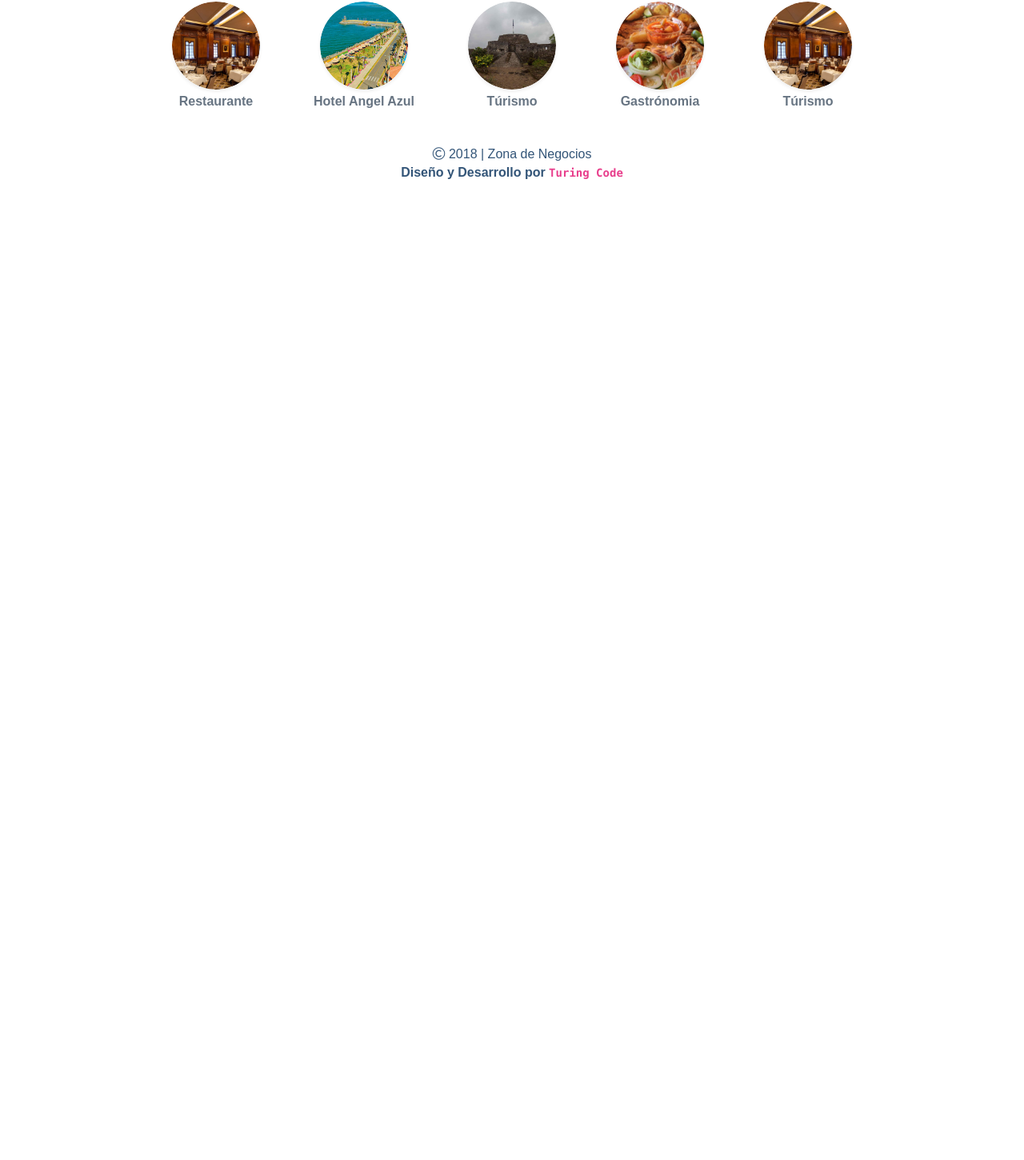
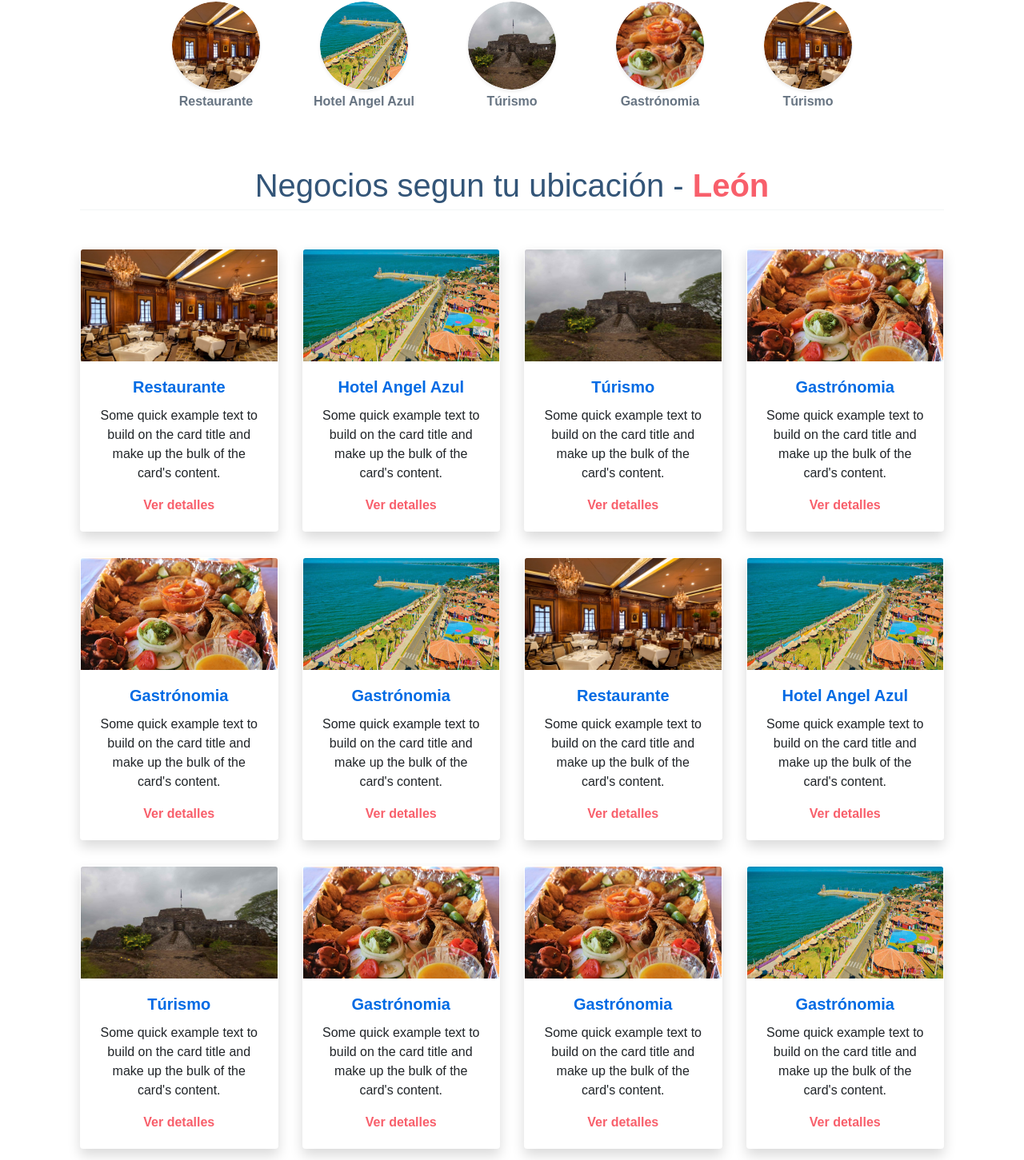
Before and after one commit to hackathon-nic-2018/TuringCodeB, a React (Create React App) app: page /business in a window 1280 px wide. Shown: the part 344-1795 px from the top of the page at 80% size. Before the commit the page ends 800 px from the top, so only its background shows below. Built offline with nearby package versions, Linux system fonts and the light colour scheme; no server answers; a web font is replaced by a local one.

Commit message:
Add Business Location

```diff
--- a/package.json
+++ b/package.json
@@ -27,6 +27,8 @@
     "react-router": "^4.3.1",
     "react-router-dom": "^4.3.1",
     "react-scripts": "2.1.1",
+    "react-scroll-parallax": "^1.3.5",
+    "react-springy-parallax": "^1.3.0",
     "redux": "^4.0.1",
     "redux-devtools": "^3.4.2",
     "redux-logger": "^3.0.6",
--- /dev/null
+++ b/public/v1/business/business_location.json
@@ -0,0 +1,5 @@
+[
+  {
+
+  }
+]
--- a/src/components/container/business/BusinessContainer.js
+++ b/src/components/container/business/BusinessContainer.js
@@ -1,7 +1,7 @@
 import React, { Component } from 'react'
-import Header from '../../ui/header/Header'
 import SerachBar from '../../ui/searchbar/SerachBar'
 import TopBusiness from '../../ui/business/TopBusiness'
+import BusinessLocation from '../../ui/business/BusinessLocation'
 
 export default class BusinessContainer extends Component {
   render () {
@@ -14,6 +14,8 @@ export default class BusinessContainer extends Component {
         <div className={'container turing--container-content'}>
           <div className={'container'}>
             <TopBusiness/>
+            {/* Business Location*/}
+            <BusinessLocation/>
           </div>
         </div>
 
--- /dev/null
+++ b/src/components/ui/business/BusinessLocation.js
@@ -0,0 +1,234 @@
+import React, { Component } from 'react'
+
+export default class BusinessLocation extends Component {
+
+  render () {
+    return (
+      <span>
+        <h1 className="turing-marine turing--business-location justify-content-center turing--mt">
+          Negocios segun tu ubicaci&oacute;n - <span className="font-weight-bold turing-pink">Le&oacute;n</span>
+        </h1>
+        <div className={'row'}>
+
+          <div className={'col-md-3 turing-mtop'}>
+            <div className="card shadow">
+              <img className="card-img-top" src="/assets/media/img/business/1.jpg" alt="Card image cap"/>
+              <div className="card-body text-center">
+                <h5 className="card-title font-weight-bold turing-blue">
+                  Restaurante
+                </h5>
+
+                <p className="card-text">
+                  Some quick example text to build on the card title and make up the bulk
+                  of the card's content.
+                </p>
+
+                <a href="#" className="card-link turing--card-link">Ver detalles</a>
+              </div>
+            </div>
+          </div>
+
+          <div className={'col-md-3 turing-mtop'}>
+            <div className="card shadow">
+              <img className="card-img-top" src="/assets/media/img/business/2.jpg" alt="Card image cap"/>
+              <div className="card-body text-center">
+                <h5 className="card-title font-weight-bold turing-blue">
+                  Hotel Angel Azul
+                </h5>
+
+                <p className="card-text text-center">
+                  Some quick example text to build on the card title and make up the bulk
+                  of the card's content.
+                </p>
+
+                <a href="#" className="card-link turing--card-link">Ver detalles</a>
+              </div>
+            </div>
+          </div>
+
+          <div className={'col-md-3 turing-mtop'}>
+            <div className="card shadow">
+              <img className="card-img-top" src="/assets/media/img/business/3.jpeg" alt="Card image cap"/>
+              <div className="card-body text-center">
+                <h5 className="card-title font-weight-bold turing-blue">
+                  T&uacute;rismo
+                </h5>
+
+                <p className="card-text">
+                  Some quick example text to build on the card title and make up the bulk
+                  of the card's content.
+                </p>
+
+                <a href="#" className="card-link turing--card-link">Ver detalles</a>
+              </div>
+            </div>
+          </div>
+
+          <div className={'col-md-3 turing-mtop'}>
+            <div className="card shadow">
+              <img className="card-img-top" src="/assets/media/img/business/4.jpg" alt="Card image cap"/>
+              <div className="card-body text-center">
+                <h5 className="card-title font-weight-bold turing-blue">
+                  Gastr&oacute;nomia
+                </h5>
+
+                <p className="card-text">
+                  Some quick example text to build on the card title and make up the bulk
+                  of the card's content.
+                </p>
+
+                <a href="#" className="card-link turing--card-link">Ver detalles</a>
+              </div>
+            </div>
+          </div>
+
+          <div className={'col-md-3 turing-mtop'}>
+            <div className="card shadow">
+              <img className="card-img-top" src="/assets/media/img/business/4.jpg" alt="Card image cap"/>
+              <div className="card-body text-center">
+                <h5 className="card-title font-weight-bold turing-blue">
+                  Gastr&oacute;nomia
+                </h5>
+
+                <p className="card-text">
+                  Some quick example text to build on the card title and make up the bulk
+                  of the card's content.
+                </p>
+
+                <a href="#" className="card-link turing--card-link">Ver detalles</a>
+              </div>
+            </div>
+          </div>
+
+          <div className={'col-md-3 turing-mtop'}>
+            <div className="card shadow">
+              <img className="card-img-top" src="/assets/media/img/business/2.jpg" alt="Card image cap"/>
+              <div className="card-body text-center">
+                <h5 className="card-title font-weight-bold turing-blue">
+                  Gastr&oacute;nomia
+                </h5>
+
+                <p className="card-text">
+                  Some quick example text to build on the card title and make up the bulk
+                  of the card's content.
+                </p>
+
+                <a href="#" className="card-link turing--card-link">Ver detalles</a>
+              </div>
+            </div>
+          </div>
+
+          <div className={'col-md-3 turing-mtop'}>
+            <div className="card shadow">
+              <img className="card-img-top" src="/assets/media/img/business/1.jpg" alt="Card image cap"/>
+              <div className="card-body text-center">
+                <h5 className="card-title font-weight-bold turing-blue">
+                  Restaurante
+                </h5>
+
+                <p className="card-text">
+                  Some quick example text to build on the card title and make up the bulk
+                  of the card's content.
+                </p>
+
+                <a href="#" className="card-link turing--card-link">Ver detalles</a>
+              </div>
+            </div>
+          </div>
+
+          <div className={'col-md-3 turing-mtop'}>
+            <div className="card shadow">
+              <img className="card-img-top" src="/assets/media/img/business/2.jpg" alt="Card image cap"/>
+              <div className="card-body text-center">
+                <h5 className="card-title font-weight-bold turing-blue">
+                  Hotel Angel Azul
+                </h5>
+
+                <p className="card-text text-center">
+                  Some quick example text to build on the card title and make up the bulk
+                  of the card's content.
+                </p>
+
+                <a href="#" className="card-link turing--card-link">Ver detalles</a>
+              </div>
+            </div>
+          </div>
+
+          <div className={'col-md-3 turing-mtop'}>
+            <div className="card shadow">
+              <img className="card-img-top" src="/assets/media/img/business/3.jpeg" alt="Card image cap"/>
+              <div className="card-body text-center">
+                <h5 className="card-title font-weight-bold turing-blue">
+                  T&uacute;rismo
+                </h5>
+
+                <p className="card-text">
+                  Some quick example text to build on the card title and make up the bulk
+                  of the card's content.
+                </p>
+
+                <a href="#" className="card-link turing--card-link">Ver detalles</a>
+              </div>
+            </div>
+          </div>
+
+          <div className={'col-md-3 turing-mtop'}>
+            <div className="card shadow">
+              <img className="card-img-top" src="/assets/media/img/business/4.jpg" alt="Card image cap"/>
+              <div className="card-body text-center">
+                <h5 className="card-title font-weight-bold turing-blue">
+                  Gastr&oacute;nomia
+                </h5>
+
+                <p className="card-text">
+                  Some quick example text to build on the card title and make up the bulk
+                  of the card's content.
+                </p>
+
+                <a href="#" className="card-link turing--card-link">Ver detalles</a>
+              </div>
+            </div>
+          </div>
+
+          <div className={'col-md-3 turing-mtop'}>
+            <div className="card shadow">
+              <img className="card-img-top" src="/assets/media/img/business/4.jpg" alt="Card image cap"/>
+              <div className="card-body text-center">
+                <h5 className="card-title font-weight-bold turing-blue">
+                  Gastr&oacute;nomia
+                </h5>
+
+                <p className="card-text">
+                  Some quick example text to build on the card title and make up the bulk
+                  of the card's content.
+                </p>
+
+                <a href="#" className="card-link turing--card-link">Ver detalles</a>
+              </div>
+            </div>
+          </div>
+
+          <div className={'col-md-3 turing-mtop'}>
+            <div className="card shadow">
+              <img className="card-img-top" src="/assets/media/img/business/2.jpg" alt="Card image cap"/>
+              <div className="card-body text-center">
+                <h5 className="card-title font-weight-bold turing-blue">
+                  Gastr&oacute;nomia
+                </h5>
+
+                <p className="card-text">
+                  Some quick example text to build on the card title and make up the bulk
+                  of the card's content.
+                </p>
+
+                <a href="#" className="card-link turing--card-link">Ver detalles</a>
+              </div>
+            </div>
+          </div>
+
+
+        </div>
+      </span>
+    )
+  }
+}
```
Also changed, not shown: 1 other file (tests, documents, lock files or other folders).
